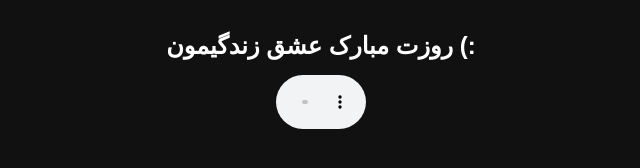
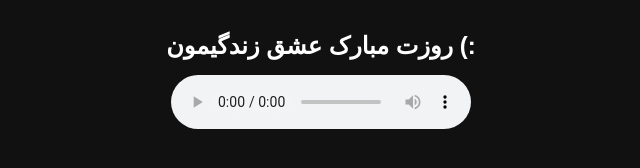
Before and after one commit to picok13/qr-music, a plain HTML site: page index.html in a window 1280 px wide. Shown: the part 344-512 px from the top of the page, without its empty margins (319-959 px from the left). Drawn offline with Linux system fonts and the light colour scheme.

Commit message:
Update index.html

```diff
--- a/index.html
+++ b/index.html
@@ -23,7 +23,7 @@
       margin-bottom:15px;
     }
     audio {
-      width:90px;
+      width:300px;
     }
     h2 {
       margin-bottom:15px;
```
